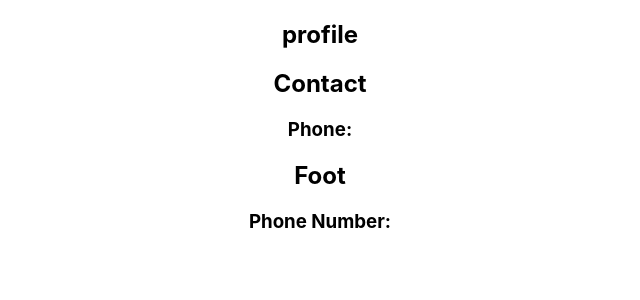
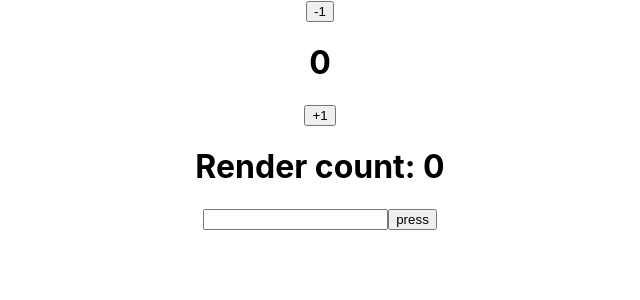
Before and after one commit to NavaneethaMella/react-dev, a React (Create React App) app: page / in a window 1280 px wide. Shown: the top 300 px of the page, without its empty margins (320-960 px from the left). Built offline with nearby package versions, Linux system fonts and the light colour scheme.

Commit message:
modified

```diff
--- a/src/App.js
+++ b/src/App.js
@@ -1,14 +1,12 @@
 import React from 'react'
 import './App.css';
-import Useeff from './Useeff'
-import Prof from './Prof'
-import Foot from './Foot'
+import UseRef from './UseRef'
+import Userefdom from './Userefdom'
 function App() {
   return (
     <div className="App">
-   <Useeff></Useeff>
-   <Prof></Prof>
-   <Foot></Foot>
+   <UseRef></UseRef>
+   <Userefdom></Userefdom>
 
     </div>
   );
--- a/src/ComponentA.js
+++ b/src/ComponentA.js
@@ -7,7 +7,7 @@ function ComponentA(){
 }
 export default ComponentA
 
-import React from 'react'
+/*import React from 'react'
 import './App.css';
 
 import ComponentC from './ComponentC';
@@ -23,4 +23,4 @@ function App() {
   );
 }
 
-export default App;
+export default App;*/
--- a/src/Cont.js
+++ b/src/Cont.js
@@ -1,12 +1,12 @@
 import  { useContext } from "react"
 import {Useeff } from "./Useeff"
 function Cont(){
-    const phone=useContext(Useeff)
+    const phone = useContext(Useeff)
     console.log('Phone:',phone)
     return(
         <div>
             <h2>Contact</h2>
-            <h3>Phone: {phone}</h3>
+            <h3>PHONE: {phone}</h3>
         </div>
     )
 }
--- a/src/Foot.js
+++ b/src/Foot.js
@@ -1,11 +1,11 @@
 import {useContext} from 'react'
 import  { Useeff } from './Useeff'
 function Foot(){
-    const phone =useContext(Useeff)
+    const phone = useContext(Useeff)
     return(
         <div>
             <h2>Foot</h2>
-            <h3>Phone Number:{phone} </h3>
+            <h3>Phone:{phone}</h3>
         </div>
     )
 }
--- a/src/UseRef.js
+++ b/src/UseRef.js
@@ -2,16 +2,17 @@ import {useEffect, useState ,useRef} from "react";
 function UseRef(){
     const [value , setValue] =useState(0)
     const count =useRef(0)
-
+    console.log(count)
 
     useEffect(()=>{
-        count.cureent = count.current +1;
+        count.current = count.current +1;
     })
     return(
         <div>
             <button onClick={()=>{setValue(prev => prev -1)}}>-1 </button>
             <h1>{value}</h1>
             <button onClick={()=>{setValue(prev =>prev + 1)}}> +1</button>
+            <h1>Render count: {count.current} </h1>
         </div>
     )
 }
--- a/src/Useeff.js
+++ b/src/Useeff.js
@@ -1,10 +1,10 @@
 import { createContext } from "react";
 export const Useeff= createContext();
-    const ContextProvider =(props) =>{
-        const phone = "+1 124566"
+    const ContextProvider =({children}) =>{
+        const [phone ] = ("+1 3211124566 ")
       return(
-    <Useeff.Provider value ={phone}>
-      {props.Childern}
+    <Useeff.Provider value={phone}>
+      {children}
     </Useeff.Provider>
       )
     }
--- /dev/null
+++ b/src/Userefdom.js
@@ -0,0 +1,16 @@
+ import { useRef , useState } from "react"
+ function Userefdom(){
+    const inputElem = useRef()
+
+    const btnClicked =()=>{
+        console.log(inputElem.current);
+        inputElem.current.style.background = "blue"
+    }
+    return(
+        <div>
+<input type="text" ref={inputElem}/>
+<button onClick={btnClicked}>press</button>
+        </div>
+    )
+}
+export default Userefdom
```
Also changed, not shown: src/index.js (+11 -2 lines).
